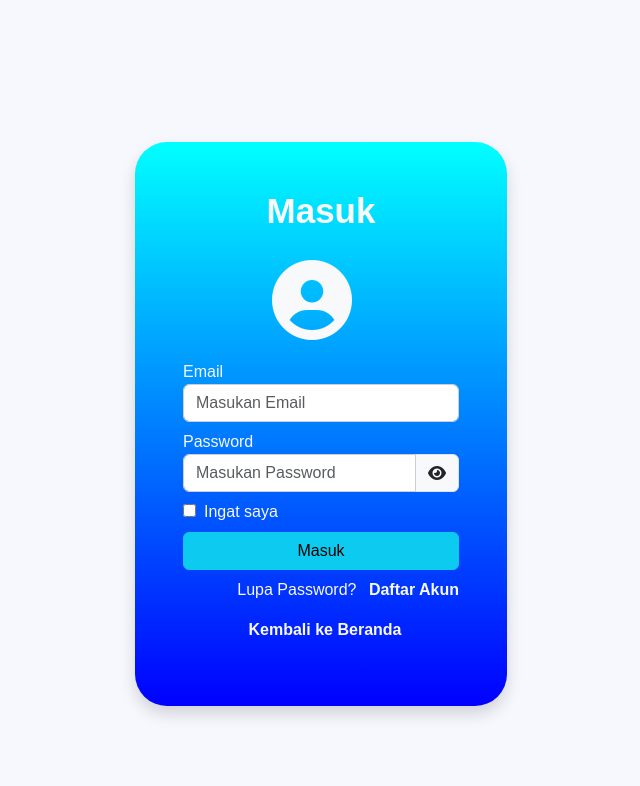
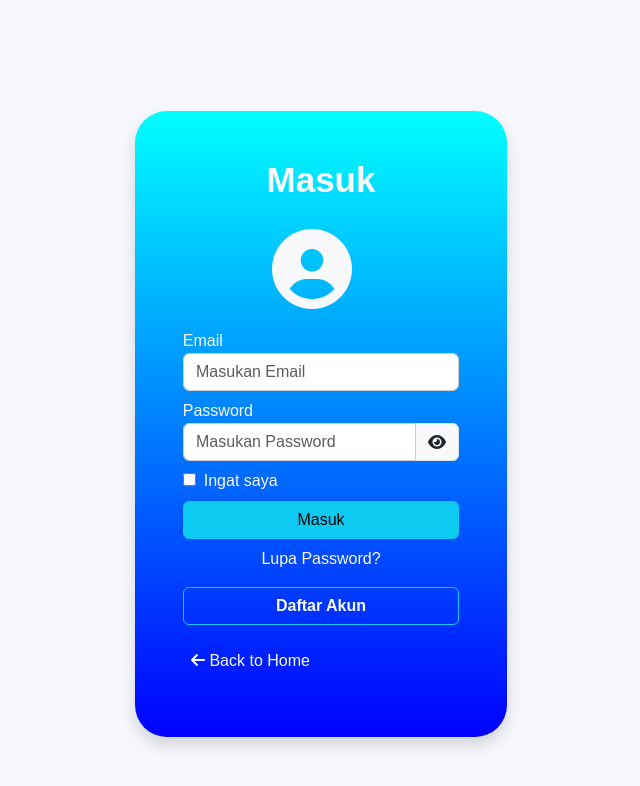
Before and after one commit to muhamadariefr/voting-app, a React (Vite) app: page /login in a window 1280 px wide. Shown: the top 786 px of the page, without its empty margins (319-959 px from the left). Built offline with nearby package versions, Linux system fonts and the light colour scheme.

Commit message:
update secondpage

```diff
--- a/src/components/LogReg/Login.jsx
+++ b/src/components/LogReg/Login.jsx
@@ -13,15 +13,15 @@ function Login() {
     if (email === "admin@gmail.com" && password === "admin123") {
       // Redirect to the admin dashboard
       navigate("/admin");
-    }else if(email === "user@gmail.com" && password === "user123"){
+    } else if (email === "user@gmail.com" && password === "user123") {
       // useEffect(() => {
-        localStorage.setItem('keyLogin', JSON.stringify(verif = 1));
+      localStorage.setItem("keyLogin", JSON.stringify((verif = 1)));
       //  }, [verif]);
 
       navigate("/");
-    }  else {
+    } else {
       // Handle login failure (e.g., show an error message)
-      alert("Login failed. Please check your credentials.");
+      alert("Login Gagal. Username atau Password tidak valid!");
     }
   };
 
@@ -85,17 +85,25 @@ function Login() {
               Masuk
             </button>
           </div>
-          <p className="text-end mt-2">
+          <p className="text-center mt-2">
             <a href="#" className="text-decoration-none text-light">
               Lupa Password?
-            </a>{" "}
-            <Link to="/signup" className="text-decoration-none ms-2 text-light fw-bold">
-              Daftar Akun
-            </Link>
+            </a>
           </p>
-          <p className="text-center">
-            <Link to="/" className="text-decoration-none ms-2 text-light fw-bold">
-              Kembali ke Beranda
+          <div className="text-center d-grid">
+            <button className="btn btn-outline-info">
+              <Link
+                to="/signup"
+                className="text-decoration-none text-light fw-bold"
+              >
+                Daftar Akun
+              </Link>
+            </button>
+          </div>
+
+          <p className="text-start mt-4">
+            <Link to="/" className="text-decoration-none ms-2 text-light">
+              <i class="fa-solid fa-arrow-left"></i> Back to Home
             </Link>
           </p>
         </form>
--- a/src/pages/SecondPage.jsx
+++ b/src/pages/SecondPage.jsx
@@ -2,10 +2,14 @@ import React, { useState } from "react";
 import { Container, Row, Col, Modal, Button, Dropdown } from "react-bootstrap";
 import { semuakandidat } from "../data/index";
 import Faq from "../components/FaqComponent";
+import { useNavigate } from "react-router-dom";
 
 const SecondPage = () => {
+  let navigate = useNavigate();
+  const [voteShow, setvoteShowSec] = useState(false);
   const [showModal, setShowModal] = useState(false);
   const [selectedCandidate, setSelectedCandidate] = useState(null);
+
 
   const handleShowModal = (candidate) => {
     setSelectedCandidate(candidate);
@@ -16,6 +20,19 @@ const SecondPage = () => {
     setShowModal(false);
   };
 
+  // Vote Show
+  const showVote = (candidate) => {
+    setSelectedCandidate(candidate);
+    setvoteShowSec(true);
+  };
+
+  const closeVote = () => {
+    setvoteShowSec(false);
+  };
+
+  let keyLogin;
+  keyLogin = JSON.parse(localStorage.getItem("keyLogin"));
+  console.log(keyLogin);
   return (
     <div className="kandidat-page">
       <div className="kandidat min-vh-100">
@@ -34,13 +51,13 @@ const SecondPage = () => {
             </Col>
           </Row>
           <Row data-aos="fade-up" data-aos-duration="1500">
-            {semuakandidat.map((kandidat) => {
+             {semuakandidat.map((kandidat) => {
               return (
                 <Col key={kandidat.id} className="shadow rounded-4">
                   <img
                     src={kandidat.image}
                     alt="unsplash.com"
-                    className="w-100 mb-3 rounded-top-4"
+                    className="w-100 mb-3 rounded-top-4 animate__animated animate__fadeInUp"
                   />
                   <div className="star mb-2 px-3">
                     <i className={kandidat.star1}></i>
@@ -50,22 +67,26 @@ const SecondPage = () => {
                     <i className={kandidat.star5}></i>
                   </div>
                   <h5 className="mb-1 px-3 pt-3">{kandidat.title}</h5>
-                  <h6 className="px-3 ">{kandidat.jabatan}</h6>
-                  <h6 className="px-3 ">{kandidat.born}</h6>
+                  <h6 className="px-3">{kandidat.jabatan}</h6>
+                  <h6 className="px-3">{kandidat.born}</h6>
                   <div className="ket d-flex justify-content-between align-items-center px-3 pb-3 pt-3">
-                    <p className="m-0 text-primary fw-bold">
+                    <p className="m-0 text-primary fw-semibold">
                       {kandidat.partai}
                     </p>
                     <div className="justify-content-between d-flex flex-row">
                       <button
-                        className="btn btn-primary rounded-1 me-2"
-                        onClick={() => handleShowModal(kandidat)}
+                        className="btn btn-primary rounded-1 me-1"
+                        onClick={() =>
+                          keyLogin == 1 ? "" : showVote(kandidat)
+                        }
                       >
                         {kandidat.vote} <i class="fa-solid fa-thumbs-up"></i>
                       </button>
                       <button
-                        className="btn btn-danger rounded-1 me-2"
-                        onClick={() => handleShowModal(kandidat)}
+                        className="btn btn-danger rounded-1 me-1"
+                        onClick={() =>
+                          keyLogin == 1 ? "" : showVote(kandidat)
+                        }
                       >
                         <i class="fa-solid fa-thumbs-down"></i>
                       </button>
@@ -149,6 +170,26 @@ const SecondPage = () => {
           </div>
         </Modal.Body>
       </Modal>
+
+      {/* Modal Login Dahulu */}
+      <Modal show={voteShow} onHide={closeVote} centered>
+        <Modal.Header closeButton></Modal.Header>
+        <Modal.Body>
+          <div className="text-center">
+            <i
+              className="fa-solid fa-circle-exclamation"
+              style={{ fontSize: "100px", color: "red" }}
+            ></i>
+            <h1 className="fw-bold p-2">Login Dulu!</h1>
+            <p style={{ fontSize: "14px" }}>
+              Untuk mengakses halaman ini, kamu wajib login terlebih dahulu
+            </p>
+            <Button variant="primary" onClick={() => navigate("/login")}>
+              Login <i class="fa-solid fa-circle-arrow-right"></i>
+            </Button>
+          </div>
+        </Modal.Body>
+      </Modal>
     </div>
   );
 };
```
